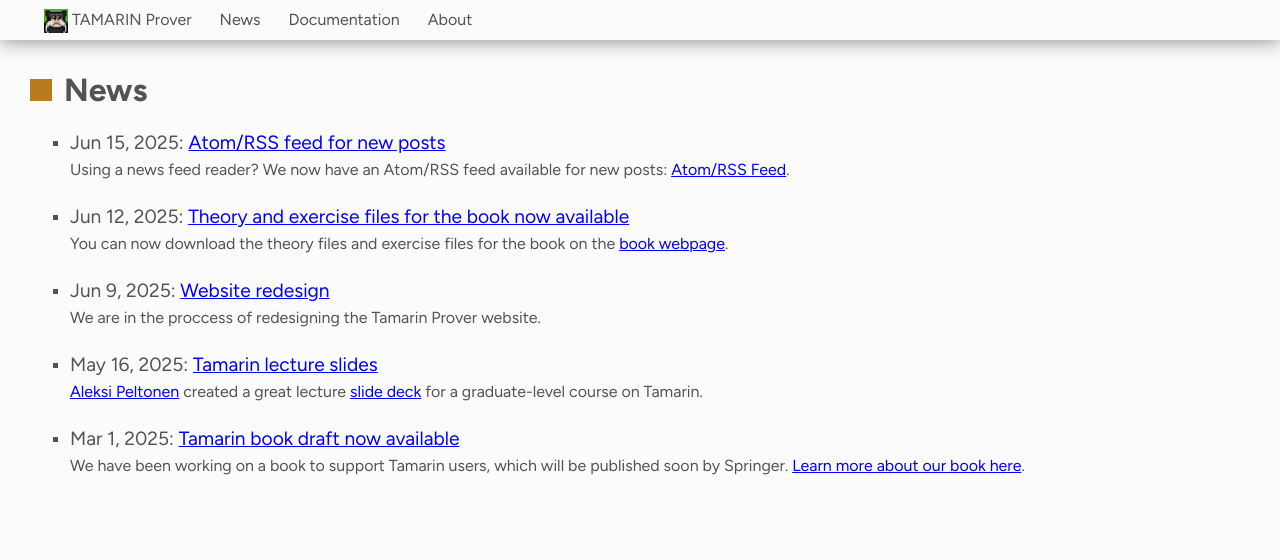
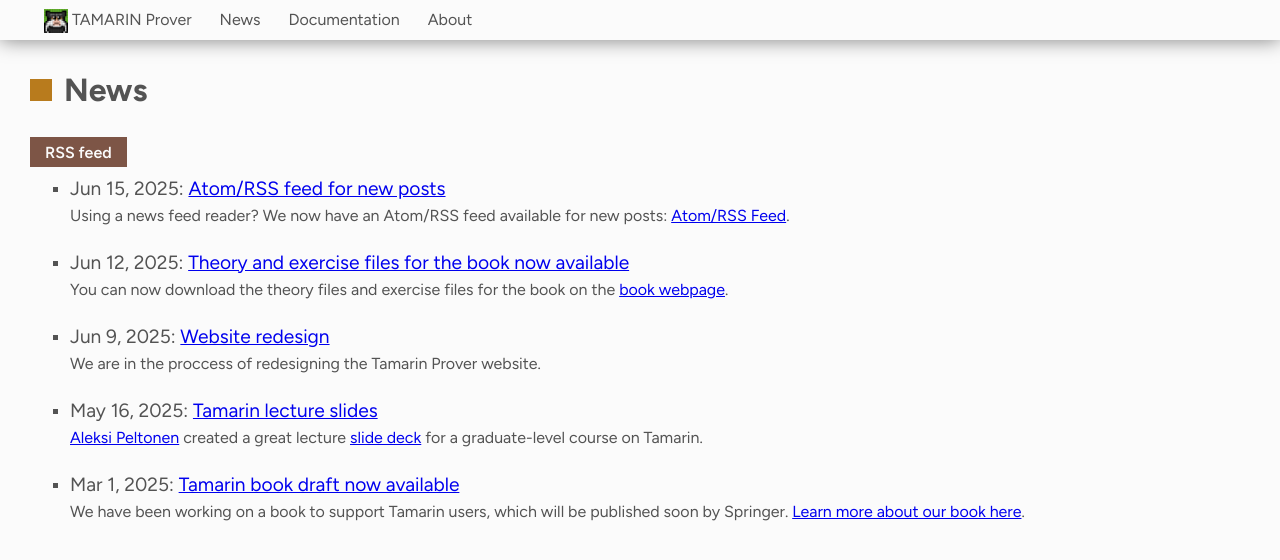
Before and after one commit to tamarin-prover/tamarin-prover.github.io, a Jekyll site: the page built from news.html, in a window 1280 px wide. Shown: the top 560 px of the page. Built offline with Jekyll 4.4.1, drawn with Linux system fonts in a browser that asks for light colours.

Commit message:
Adding RSS feed link to news page.

```diff
--- a/news.html
+++ b/news.html
@@ -2,6 +2,11 @@
 title: News
 layout: default
 ---
+
+<p>
+  <a class="button" target="_blank" href="https://tamarin-prover.com/feed.xml">RSS feed</a>
+</p>
+
 <div class="news">
   <ul>
     {% for post in site.posts %}
```
